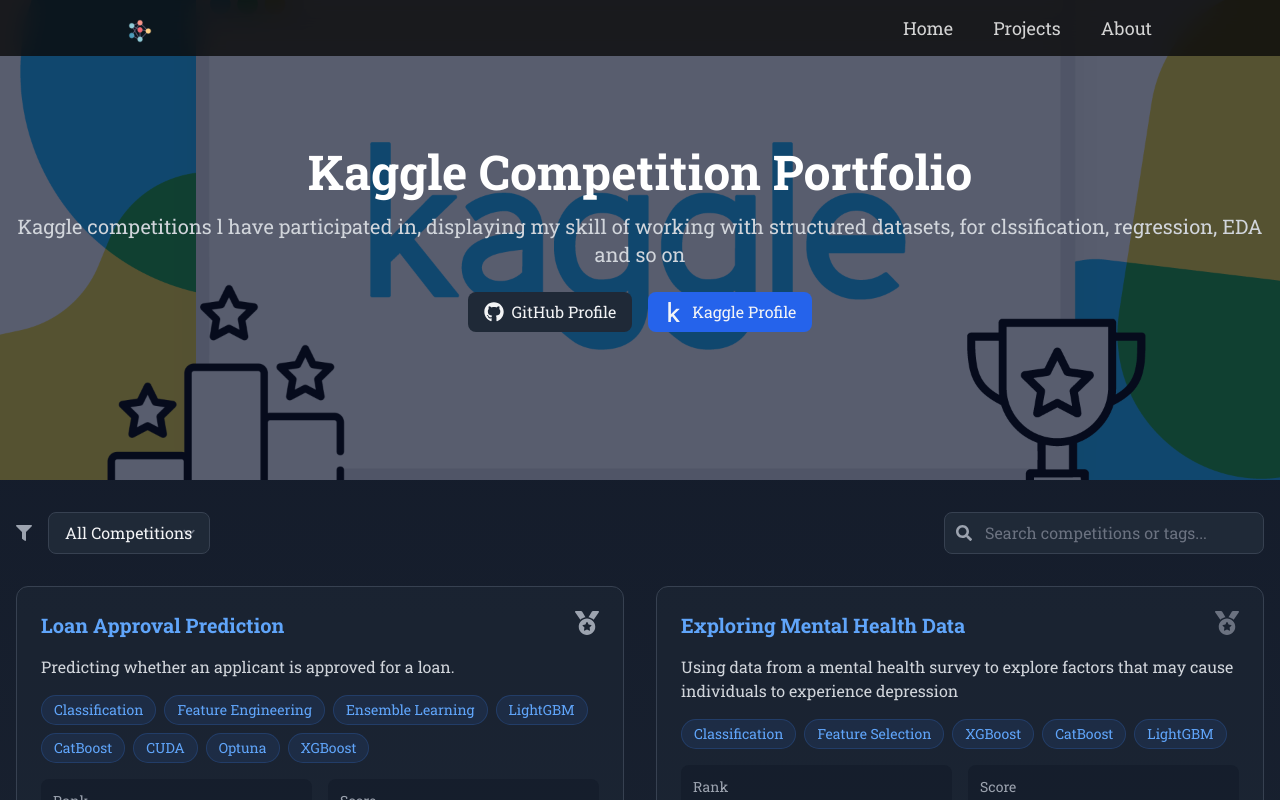
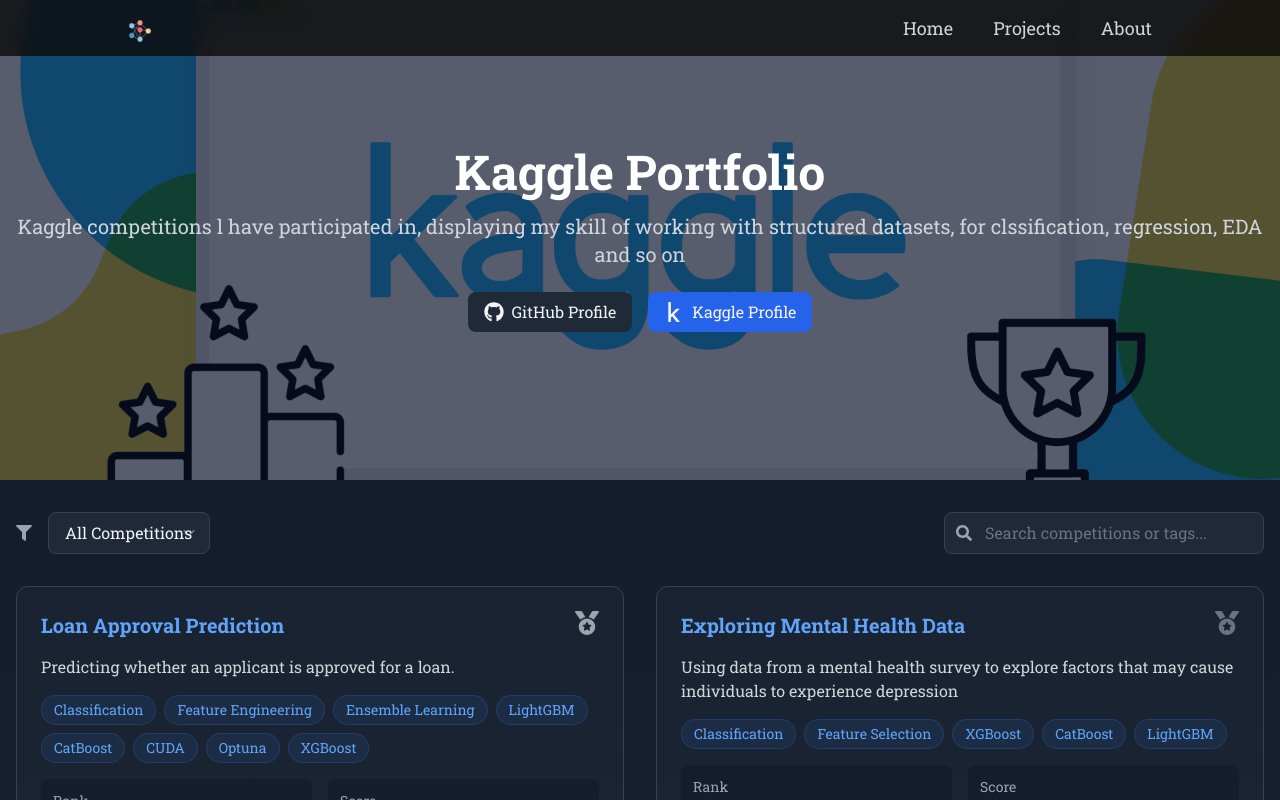
Before and after one commit to MDeus-ai/deus, a React (Create React App) app: page /kaggle-competitions in a window 1280 px wide. Shown: the top 800 px of the page. Built offline with nearby package versions, Linux system fonts and the light colour scheme.

Commit message:
version 2 update v0.3.2

```diff
--- a/src/pages/kagglePage.js
+++ b/src/pages/kagglePage.js
@@ -104,7 +104,7 @@
       <div className="relative max-w-7xl mx-auto px-4">
         <div className="text-center">
           <h1 className="text-4xl md:text-5xl font-bold text-text-primary z-10" style={{ fontFamily: 'Roboto Slab, serif' }}>
-            Kaggle Competition Portfolio
+            Kaggle Portfolio
           </h1>
           <p className="mt-4 text-xl text-gray-300" style={{ fontFamily: 'Roboto Slab, serif' }}>
             Kaggle competitions l have participated in, displaying my skill of working with structured datasets, for clssification, regression, EDA and so on
```
